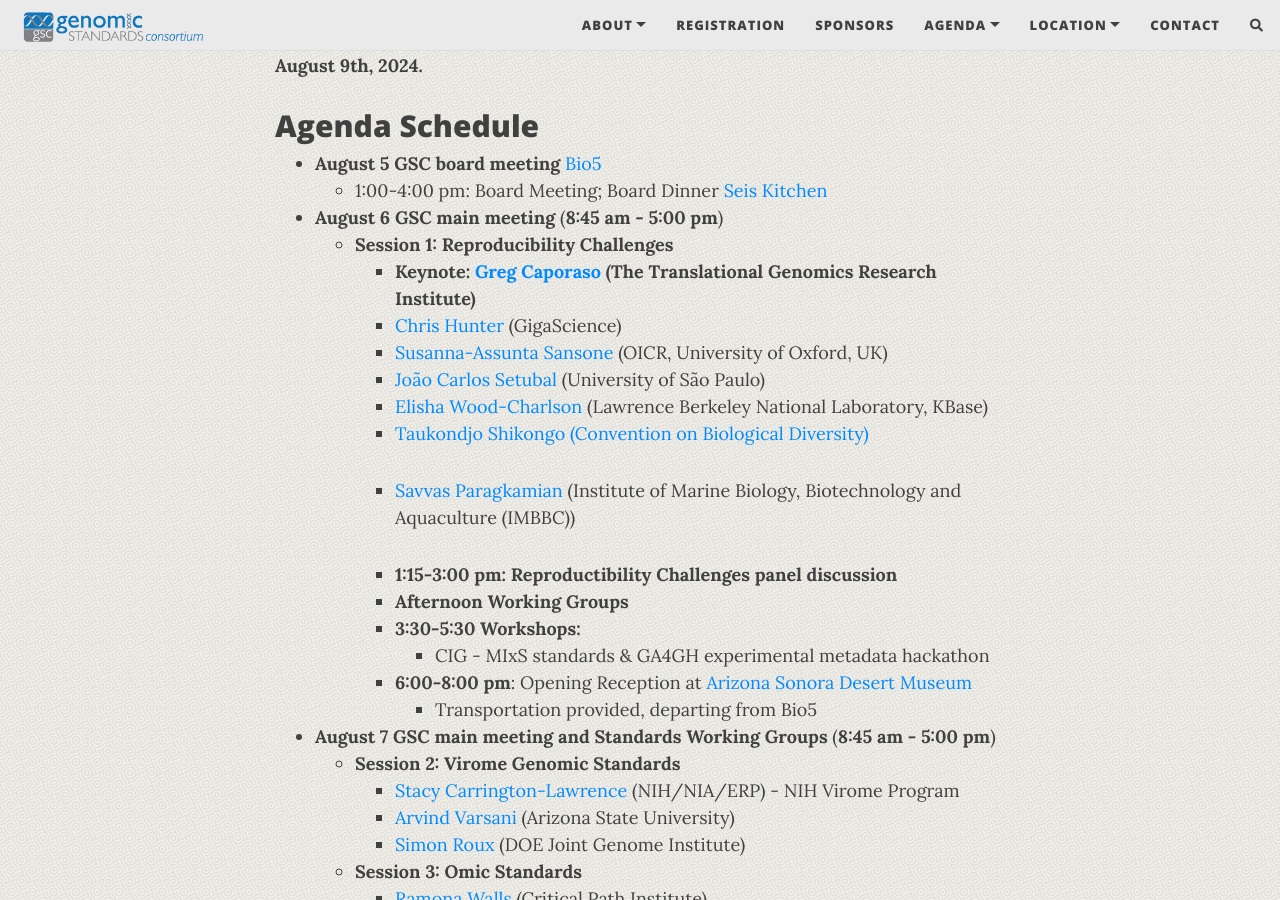
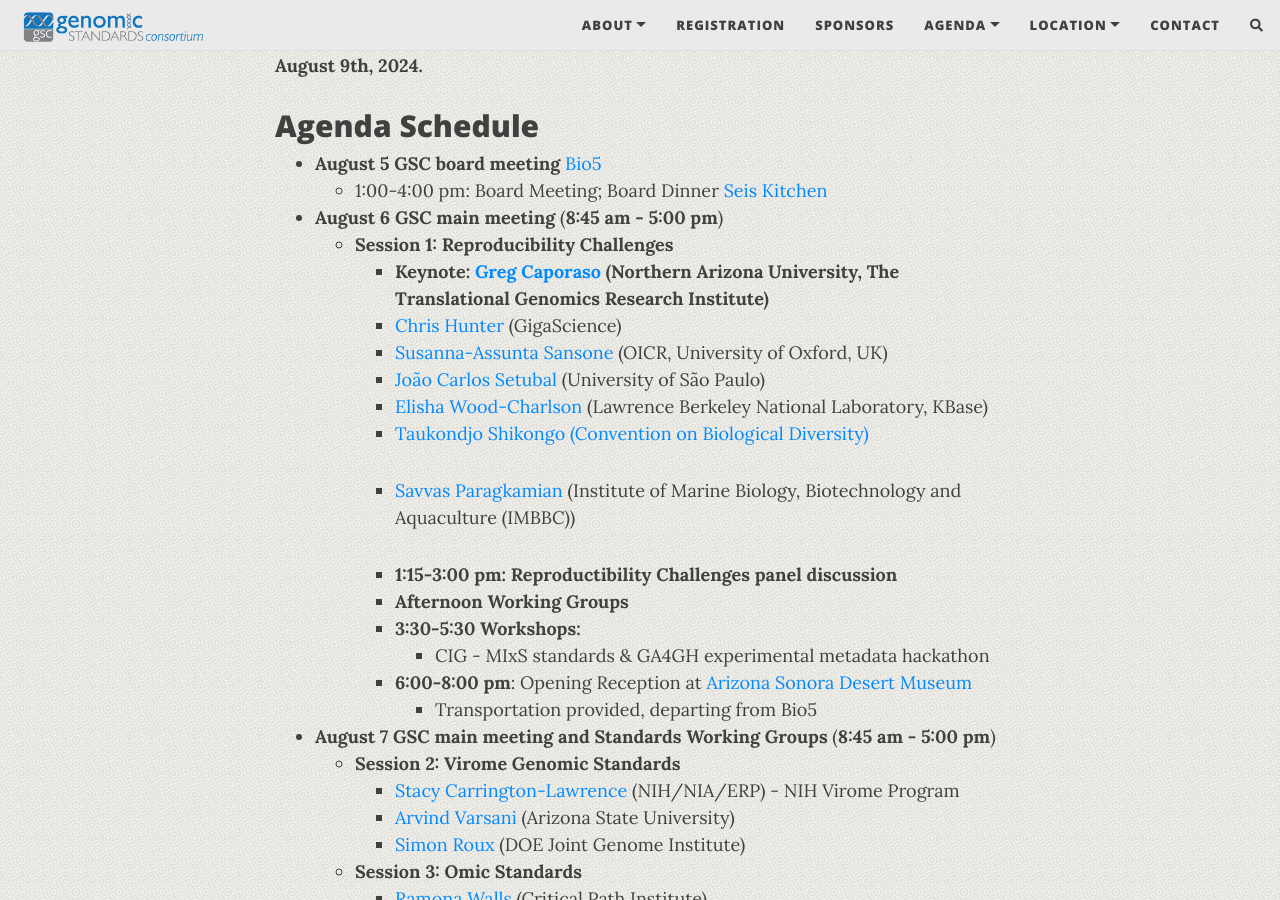
Before and after one commit to GenomicsStandardsConsortium/GSC24-Tucson, a Jekyll site: the page built from pages/schedule.md, in a window 1280 px wide and 900 px high, scrolled down 527 px. Built offline with Jekyll 4.4.1, drawn with Linux system fonts in a browser that asks for light colours; nearby versions of some CDN libraries; comment, search, counter and statistics services are not loaded.

Commit message:
Update schedule.md
updated Greg's affiliation

```diff
--- a/pages/schedule.md
+++ b/pages/schedule.md
@@ -15,8 +15,7 @@ The meeting will run from:
 
 * **August 6 GSC main meeting** (**8:45 am - 5:00 pm**)
   * **Session 1: Reproducibility Challenges**
-    * **Keynote: [Greg Caporaso](https://www.tgen.org/faculty-profiles/j-gregory-caporaso/) (The
-      Translational Genomics Research Institute)**
+    * **Keynote: [Greg Caporaso](https://www.tgen.org/faculty-profiles/j-gregory-caporaso/) (Northern Arizona University, The Translational Genomics Research Institute)**
     * [Chris Hunter](https://www.linkedin.com/in/chr1shunter/) (GigaScience)
     * [Susanna-Assunta Sansone](https://eng.ox.ac.uk/people/susanna-assunta-sansone/) (OICR, University
       of Oxford, UK)
```
